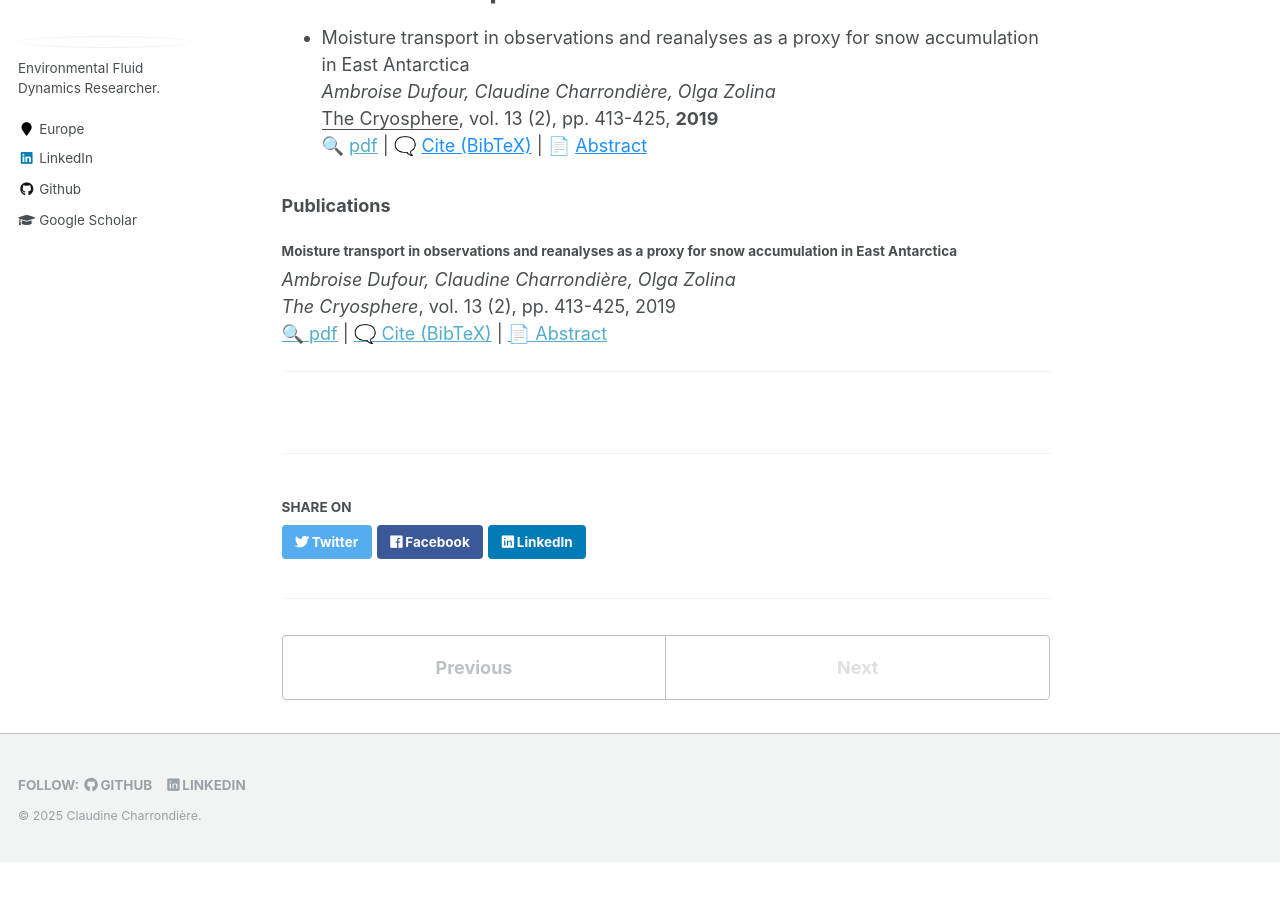
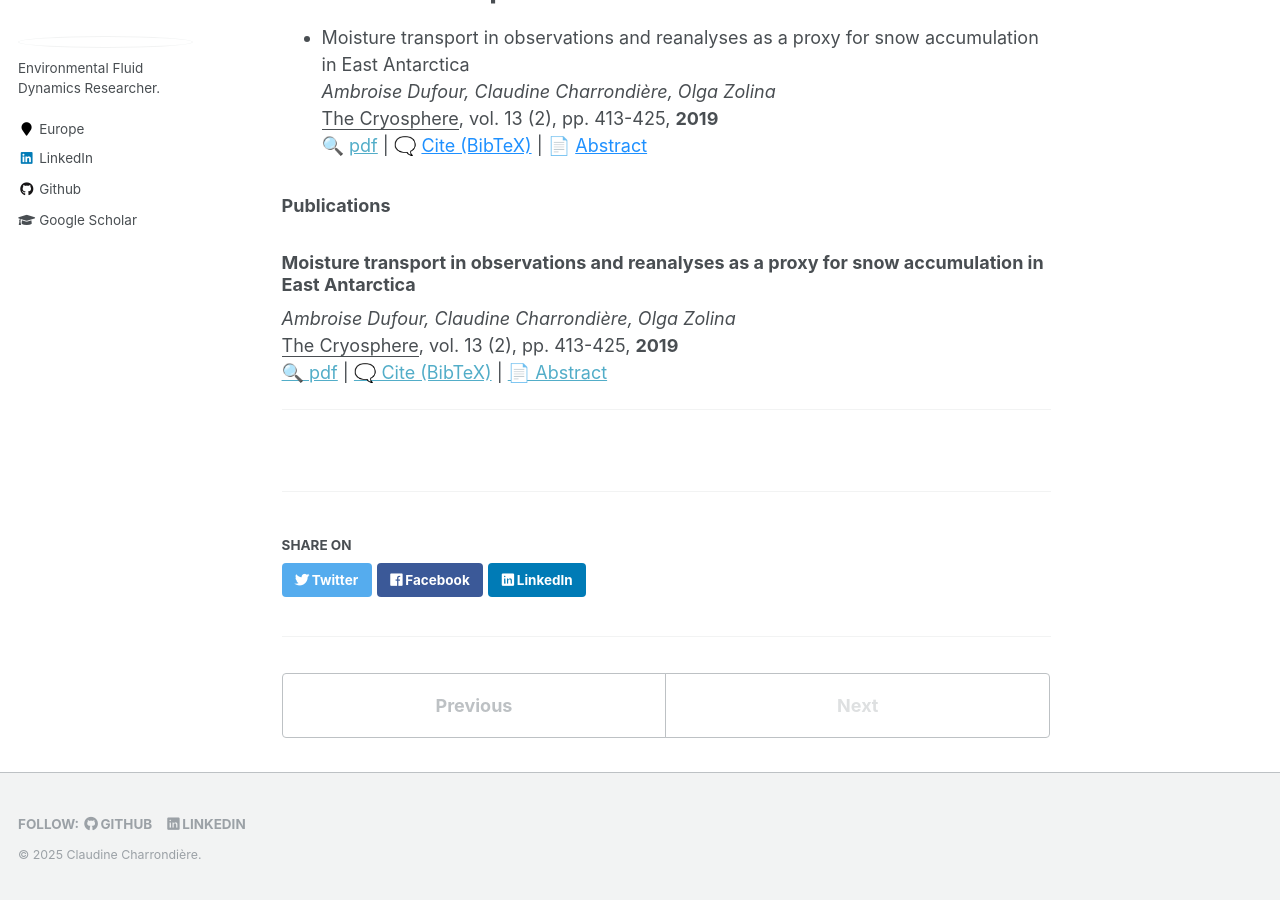
Before and after one commit to ClaudineCharrondiere/claudinecharrondiere.github.io, a Jekyll site: the page built from _publications/Publis.md, in a window 1280 px wide and 900 px high, scrolled down 598 px. Built offline with Jekyll 4.4.1, drawn with Linux system fonts in a browser that asks for light colours; before the commit the page ends 1460 px from its top, so only the background shows below that; some of the changed lines change nothing that is shown.

Commit message:
mise a jour

```diff
--- a/_publications/Publis.md
+++ b/_publications/Publis.md
@@ -160,10 +160,10 @@
 
 ### Publications
 
-#### Moisture transport in observations and reanalyses as a proxy for snow accumulation in East Antarctica
+### Moisture transport in observations and reanalyses as a proxy for snow accumulation in East Antarctica
 *Ambroise Dufour, Claudine Charrondière, Olga Zolina*
-_The Cryosphere_, vol. 13 (2), pp. 413-425, 2019
-[🔍 pdf](https://example.com/your-pdf-link) | <a href="#" onclick="showBibTeX('bib1')">🗨️ Cite (BibTeX)</a> | <a href="#" onclick="showAbstract('abs1')">📄 Abstract</a>
+<ins>The Cryosphere</ins>, vol. 13 (2), pp. 413-425, **2019**
+[🔍 pdf](https://tc.copernicus.org/articles/13/413/2019/) | <a href="#" onclick="showBibTeX('bib1')">🗨️ Cite (BibTeX)</a> | <a href="#" onclick="showAbstract('abs1')">📄 Abstract</a>
 
 <div id="bib1" style="display:none; position:fixed; top:20%; left:30%; width:40%; padding:20px; background:white; border:1px solid black; box-shadow: 2px 2px 10px rgba(0,0,0,0.5);">
   <strong>BibTeX Citation:</strong>
@@ -181,7 +181,7 @@
 
 <div id="abs1" style="display:none; position:fixed; top:20%; left:30%; width:40%; padding:20px; background:white; border:1px solid black; box-shadow: 2px 2px 10px rgba(0,0,0,0.5);">
   <strong>Abstract:</strong>
-  <p>This study investigates moisture transport in East Antarctica using observational data and reanalyses to assess its role as a proxy for snow accumulation...</p>
+  <p>Atmospheric moisture convergence on ice sheets provides an estimate of snow accumulation, which is critical to quantifying sea-level changes. In the case of East Antarctica, we computed moisture transport from 1980 to 2016 in five reanalyses and in radiosonde observations. Moisture convergence in reanalyses is more consistent than net precipitation but still ranges from 72 to 96 mm&middot;yr&minus;1 in the four most recent reanalyses, ERA-Interim, NCEP CFSR, JRA 55 and MERRA 2. The representation of long-term variability in reanalyses is also inconsistent, which justified resorting to observations. Moisture fluxes are measured on a daily basis via radiosondes launched from a network of stations surrounding East Antarctica. Observations agree with reanalyses on the major role of extreme advection events and transient eddy fluxes. Although assimilated, the observations reveal processes that reanalyses cannot model, some due to a lack of horizontal and vertical resolution, especially the oldest, NCEP DOE R2. Additionally, the observational time series are not affected by new satellite data unlike the reanalyses. We formed pan-continental estimates of convergence by aggregating anomalies from all available stations. We found statistically significant trends neither in moisture convergence nor in precipitable water.</p>
   <button onclick="closePopup('abs1')">Close</button>
 </div>
 
```
